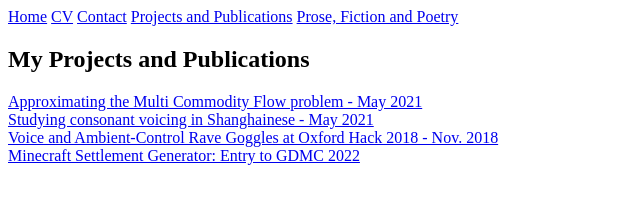
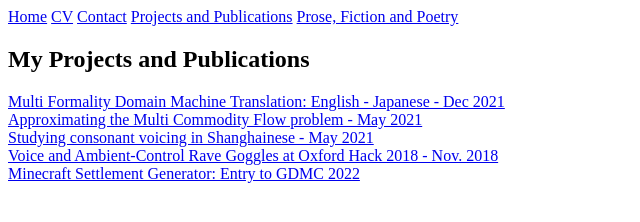
Before and after one commit to HSTEHSTEHSTE/HSTEHSTEHSTE.github.io, a plain HTML site: page Projects/projects.html in a window 1280 px wide. Shown: the whole page, without its empty margins (0-640 px from the left). Drawn offline with Linux system fonts and the light colour scheme.

Commit message:
Add multi formality domain NMT

```diff
--- a/Projects/projects.html
+++ b/Projects/projects.html
@@ -12,6 +12,9 @@
 <body>
 <h2>My Projects and Publications</h2>
 <div>
+    <a href="multi_formality_domain.html">Multi Formality Domain Machine Translation: English - Japanese - Dec 2021</a>
+</div>
+<div>
     <a href="multi_commodity_flow.html">Approximating the Multi Commodity Flow problem - May 2021</a>
 </div>
 <div>
```
Also changed, not shown: Projects/multi_formality_domain.html (added, +1 -0 lines), 1 other file.
